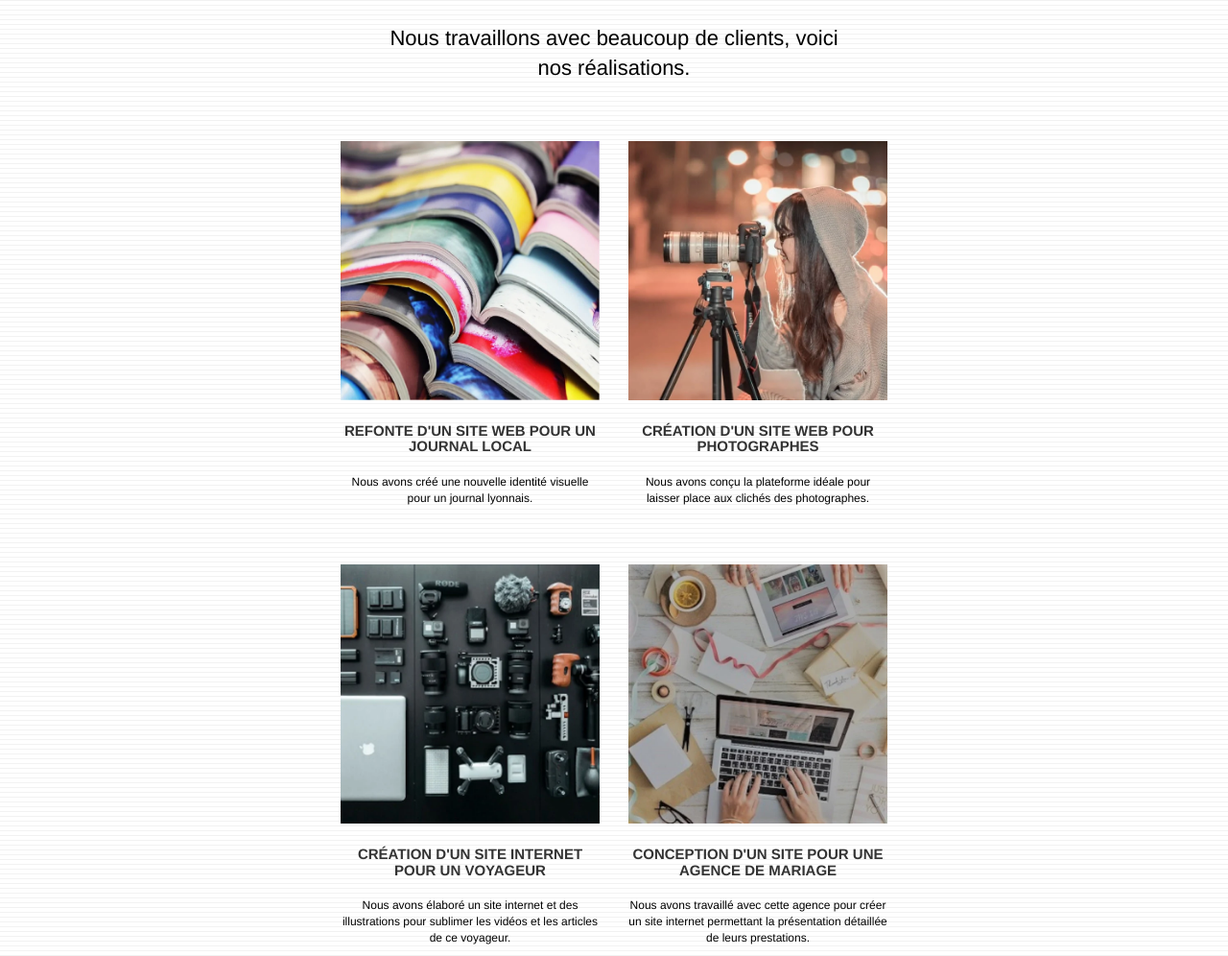
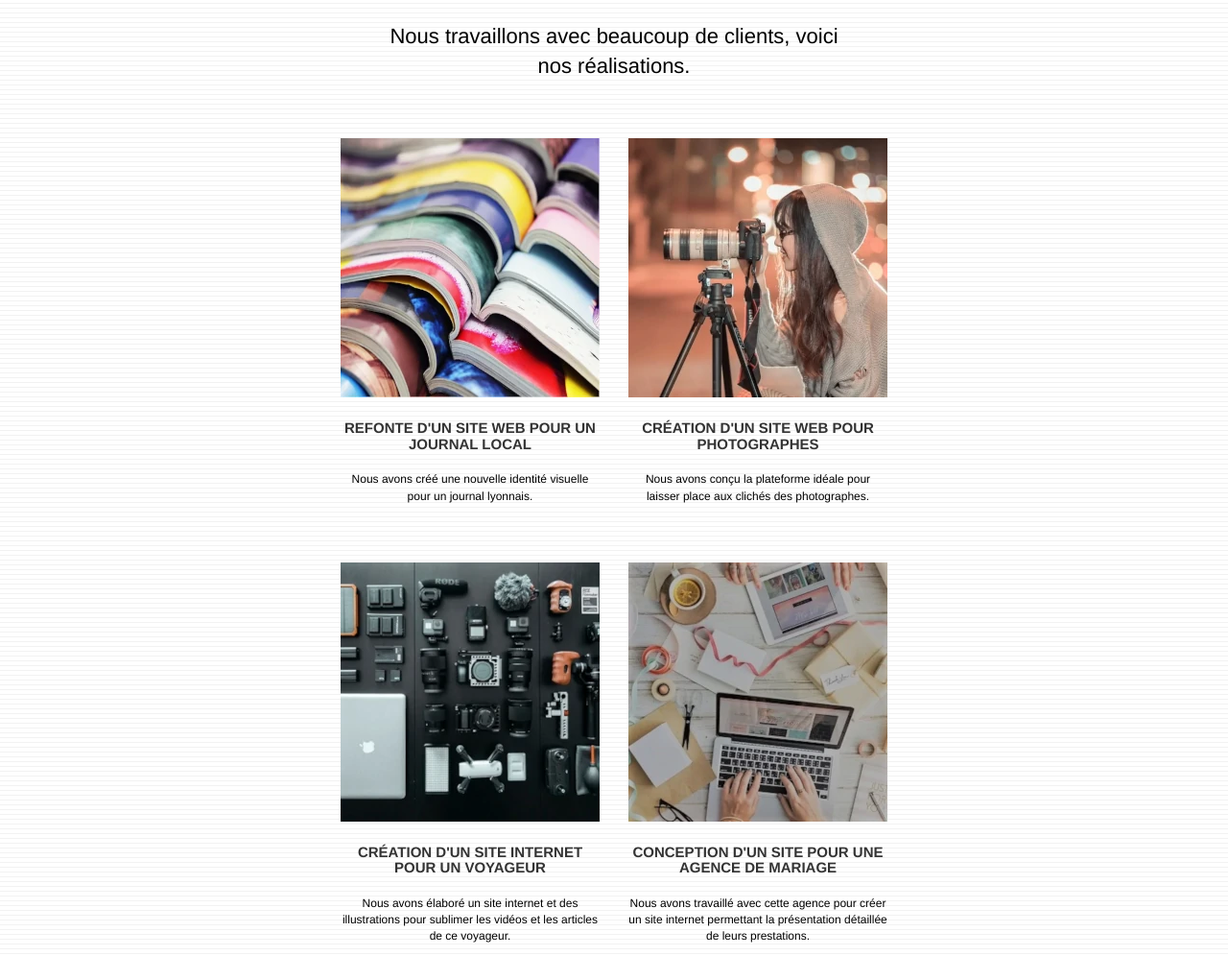
Before and after one commit to Cyri1/chouette_new, a plain HTML site: page index.html in a window 1280 px wide. Shown: the part 1804-2800 px from the top of the page at 96% size. Drawn offline with nearby package versions, Linux system fonts and the light colour scheme; some packages are replaced by stand-ins of ours; a script that the page names is missing.

Commit message:
add resized img // remove useless class

```diff
--- a/index.html
+++ b/index.html
@@ -49,7 +49,7 @@
 			<div class="container bloc-sm">
 				<nav class="navbar row">
 					<div class="navbar-header">
-						<a class="navbar-brand" href="index.html"><img src="img/la-chouette-agence.png" width="214"
+						<a href="index.html"><img src="img/la-chouette-agence.png" width="214"
 								height="40" alt="logo" /></a>
 						<button id="nav-toggle" type="button" class="ui-navbar-toggle navbar-toggle"
 							data-toggle="collapse" data-target=".navbar-1">
@@ -78,7 +78,7 @@
 			<div class="container bloc-lg">
 				<div class="row tight-width-whitespace">
 					<div class="col-sm-12">
-						<img src="img/logo.png" class="center-block image-resize-mode" width="100" height="100"
+						<img src="img/logo.png" class="center-block" width="100" height="100"
 							alt="logo" />
 						<h1 class="text-center hero-bloc-text tc-white ">
 							La chouette agence.
@@ -196,8 +196,9 @@
 					<div class="col-sm-6">
 						<a href="#" data-lightbox="img/1.webp" data-gallery-id="gallery-1"
 							data-caption="Refonte d'un site web pour un journal local" data-frame="snapshot-lb"><img
-								src="img/1.webp" alt="Refonte d'un site web pour un journal local"
-								class="img-responsive portfolio-thumb" /></a>
+								src="img/1_small.webp" alt="Refonte d'un site web pour un journal local"
+								class="img-responsive portfolio-thumb" width="270"
+								height="270"/></a>
 						<h3 class="mg-md text-center">
 							Refonte d'un site web pour un journal local
 						</h3>
@@ -208,8 +209,9 @@
 					<div class="col-sm-6">
 						<a href="#" data-lightbox="img/2.webp" data-gallery-id="gallery-1"
 							data-caption="Création d'un site web pour photographes" data-frame="snapshot-lb"><img
-								src="img/2.webp" class="img-responsive portfolio-thumb"
-								alt="Création d'un site web pour photographes" /></a>
+								src="img/2_small.webp" class="img-responsive portfolio-thumb"
+								alt="Création d'un site web pour photographes" width="270"
+								height="270"/></a>
 						<h3 class="mg-md text-center">
 							Création d'un site web pour photographes
 						</h3>
@@ -222,8 +224,9 @@
 					<div class="col-sm-6">
 						<a href="#" data-lightbox="img/3.webp" data-gallery-id="gallery-1"
 							data-caption="Création d'un site internet pour un voyageur" data-frame="snapshot-lb"><img
-								src="img/3.webp" class="img-responsive portfolio-thumb"
-								alt="Création d'un site internet pour un voyageur" /></a>
+								src="img/3_small.webp" class="img-responsive portfolio-thumb"
+								alt="Création d'un site internet pour un voyageur" width="270"
+								height="270"/></a>
 						<h3 class="mg-md text-center">
 							Création d'un site internet pour un voyageur
 						</h3>
@@ -235,8 +238,9 @@
 					<div class="col-sm-6">
 						<a href="#" data-lightbox="img/4.webp" data-gallery-id="gallery-1"
 							data-caption="Conception d'un site pour une agence de mariage" data-frame="snapshot-lb"><img
-								src="img/4.webp" class="img-responsive portfolio-thumb"
-								alt="Conception d'un site pour une agence de mariage" /></a>
+								src="img/4_small.webp" class="img-responsive portfolio-thumb"
+								alt="Conception d'un site pour une agence de mariage" width="270"
+								height="270"/></a>
 						<h3 class="mg-md text-center">
 							Conception d'un site pour une agence de mariage
 						</h3>
```
Also changed, not shown: img/1_small.webp (added), img/2_small.webp (added), img/3_small.webp (added), img/4_small.webp (added).
